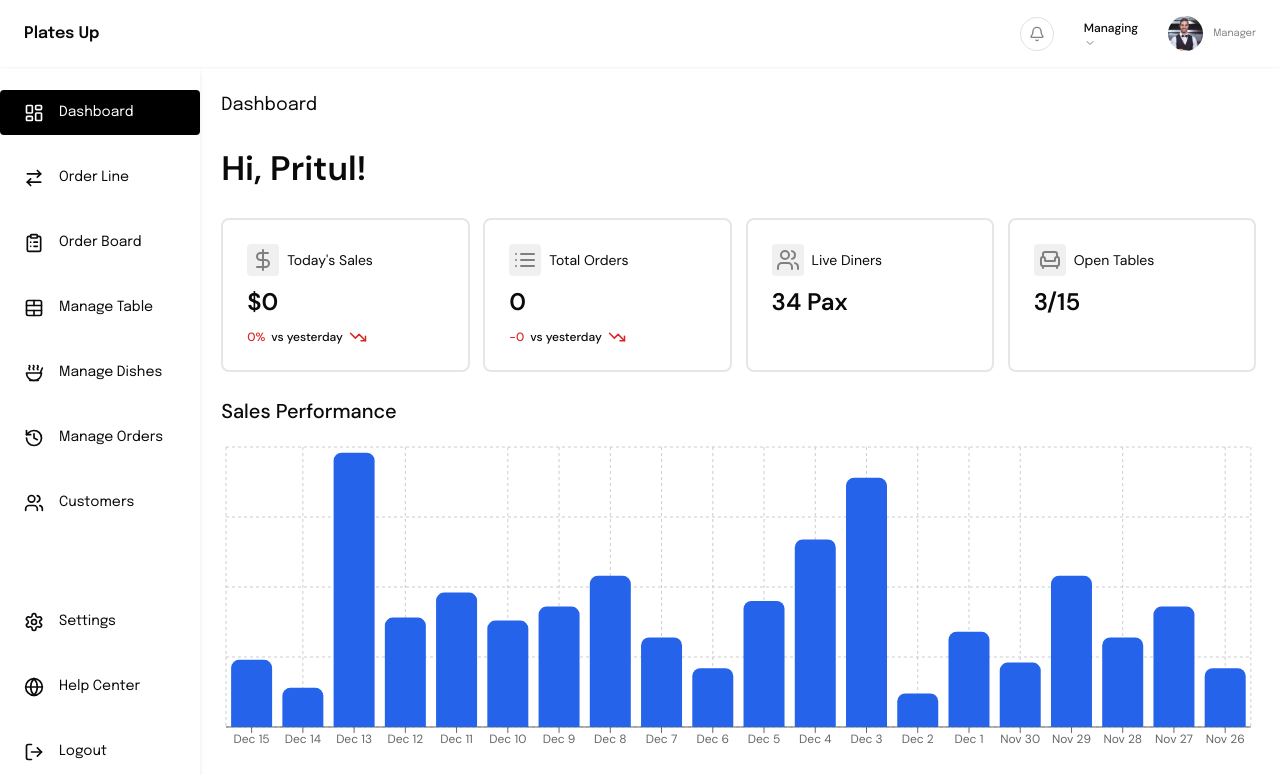
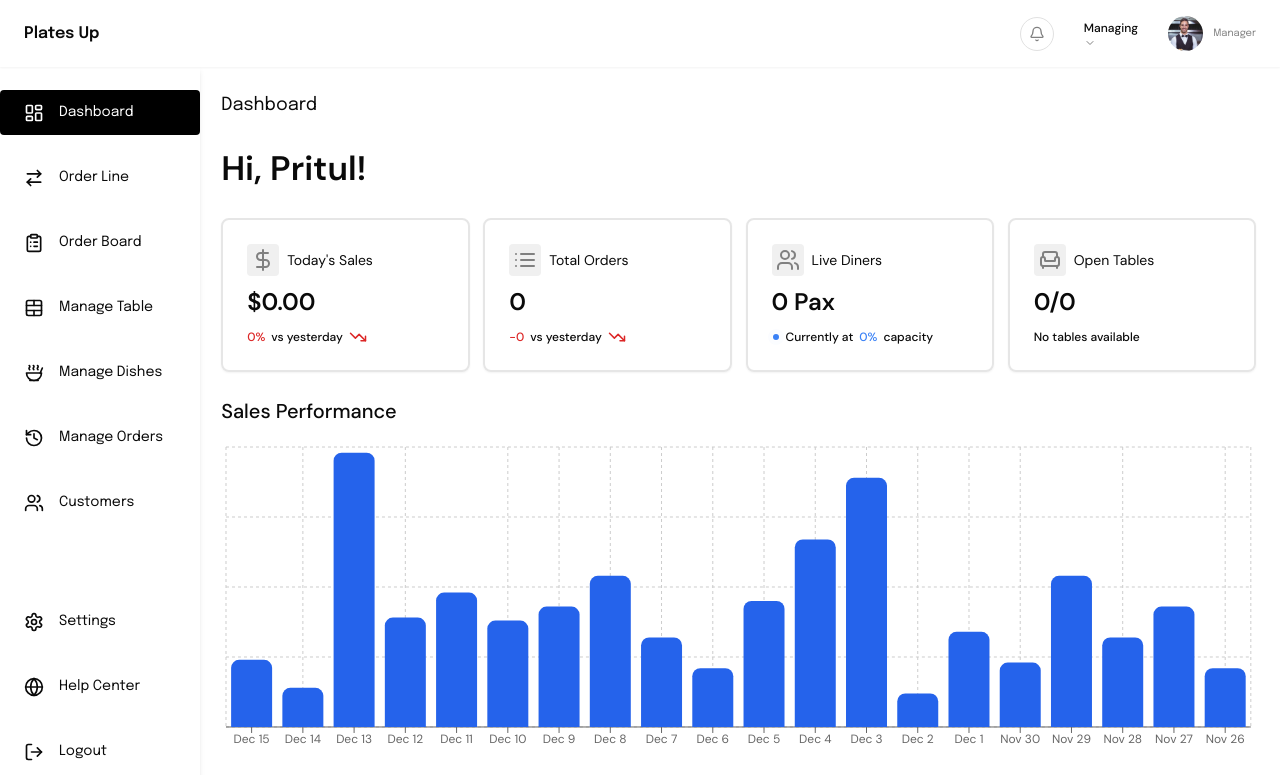
Before and after one commit to pritulgohil/restaurant-pos, a Next.js app: page /pos/dashboard in a window 1280 px wide. Shown: the top 775 px of the page. Built offline with nearby package versions, Linux system fonts and the light colour scheme; no server answers; sample sign-in values are in the browser's storage.

Commit message:
updated api with table info and some conditional rendering for displaying data trends

```diff
--- a/src/app/api/pos/dashboard/[restaurantId]/route.js
+++ b/src/app/api/pos/dashboard/[restaurantId]/route.js
@@ -1,6 +1,7 @@
 import { NextResponse } from "next/server";
 import dbConnect from "@/lib/dbConnect";
 import Order from "@/models/order";
+import Table from "@/models/table";
 import jwt from "jsonwebtoken";
 import mongoose from "mongoose";
 
@@ -31,7 +32,7 @@ export async function GET(req, { params }) {
     // ============================
     // Validate restaurantId
     // ============================
-    const { restaurantId } = await params;
+    const { restaurantId } = params;
     if (!restaurantId) {
       return NextResponse.json(
         { error: "Restaurant ID is required" },
@@ -42,7 +43,7 @@ export async function GET(req, { params }) {
     const restaurantObjectId = new mongoose.Types.ObjectId(restaurantId);
 
     // ============================
-    // Dates: Today & Yesterday
+    // Dates: Today & Yesterday (LOCAL → UTC)
     // ============================
     const now = new Date();
 
@@ -69,6 +70,7 @@ export async function GET(req, { params }) {
     // Yesterday
     const yesterdayDate = new Date(now);
     yesterdayDate.setDate(yesterdayDate.getDate() - 1);
+
     const yesterdayStartLocal = new Date(
       yesterdayDate.getFullYear(),
       yesterdayDate.getMonth(),
@@ -88,21 +90,14 @@ export async function GET(req, { params }) {
       999
     );
 
-    // Convert to UTC
-    const todayStartUTC = new Date(
-      todayStartLocal.getTime() - todayStartLocal.getTimezoneOffset() * 60000
-    );
-    const todayEndUTC = new Date(
-      todayEndLocal.getTime() - todayEndLocal.getTimezoneOffset() * 60000
-    );
-    const yesterdayStartUTC = new Date(
-      yesterdayStartLocal.getTime() -
-        yesterdayStartLocal.getTimezoneOffset() * 60000
-    );
-    const yesterdayEndUTC = new Date(
-      yesterdayEndLocal.getTime() -
-        yesterdayEndLocal.getTimezoneOffset() * 60000
-    );
+    // Convert Local → UTC
+    const toUTC = (date) =>
+      new Date(date.getTime() - date.getTimezoneOffset() * 60000);
+
+    const todayStartUTC = toUTC(todayStartLocal);
+    const todayEndUTC = toUTC(todayEndLocal);
+    const yesterdayStartUTC = toUTC(yesterdayStartLocal);
+    const yesterdayEndUTC = toUTC(yesterdayEndLocal);
 
     // ============================
     // Fetch orders
@@ -119,41 +114,82 @@ export async function GET(req, { params }) {
     ]);
 
     // ============================
-    // Compute totals
+    // Fetch tables (LIVE occupancy)
+    // ============================
+    const tables = await Table.find({
+      restaurantId: restaurantObjectId,
+    });
+
+    // ============================
+    // Helpers
     // ============================
     const computeTotal = (orders) =>
       orders.reduce((sum, o) => sum + (o.totalPayable || 0), 0);
 
+    // ============================
+    // Orders data
+    // ============================
+    const todayTotal = computeTotal(todayOrders);
+    const yesterdayTotal = computeTotal(yesterdayOrders);
+
+    // ============================
+    // Table occupancy calculations
+    // ============================
+    const totalTables = tables.length;
+
+    const occupiedTables = tables.filter((t) => t.isOccupied).length;
+
+    const totalCapacity = tables.reduce(
+      (sum, t) => sum + (t.occupancy || 0),
+      0
+    );
+
+    const currentPeople = tables.reduce(
+      (sum, t) => sum + (t.peopleCount || 0),
+      0
+    );
+
+    const occupancyPercentage =
+      totalCapacity > 0
+        ? Number(((currentPeople / totalCapacity) * 100).toFixed(2))
+        : 0;
+
+    // ============================
+    // Final dashboard response
+    // ============================
     const dashboardData = {
       orders: {
         today: {
           count: todayOrders.length,
-          totalPayable: computeTotal(todayOrders),
+          totalPayable: todayTotal,
         },
         yesterday: {
           count: yesterdayOrders.length,
-          totalPayable: computeTotal(yesterdayOrders),
+          totalPayable: yesterdayTotal,
         },
       },
       summary: {
-        percentageChange: (() => {
-          const todayTotal = computeTotal(todayOrders);
-          const yesterdayTotal = computeTotal(yesterdayOrders);
-          if (yesterdayTotal > 0)
-            return Number(
-              (((todayTotal - yesterdayTotal) / yesterdayTotal) * 100).toFixed(
-                2
+        percentageChange:
+          yesterdayTotal > 0
+            ? Number(
+                (
+                  ((todayTotal - yesterdayTotal) / yesterdayTotal) *
+                  100
+                ).toFixed(2)
               )
-            );
-          if (todayTotal > 0) return 100;
-          return 0;
-        })(),
+            : todayTotal > 0
+            ? 100
+            : 0,
+      },
+      tables: {
+        totalTables,
+        occupiedTables,
+        totalCapacity,
+        currentPeople,
+        occupancyPercentage,
       },
     };
 
-    // ============================
-    // Return organized response
-    // ============================
     return NextResponse.json(dashboardData, { status: 200 });
   } catch (error) {
     console.error("Error fetching dashboard totals:", error);
--- a/src/app/components/Pos/Dashboard/DashboardTop.jsx
+++ b/src/app/components/Pos/Dashboard/DashboardTop.jsx
@@ -10,6 +10,9 @@ import {
 } from "lucide-react";
 
 const DashboardTop = ({ data }) => {
+  const availableTables =
+    data?.tables?.totalTables - data?.tables?.occupiedTables || 0;
+  const occupancyPercentage = data?.tables?.occupancyPercentage || 0;
   return (
     <div className={styles.mainContainer}>
       <div className={styles.welcomeContainer}>
@@ -20,7 +23,7 @@ const DashboardTop = ({ data }) => {
       </div>
 
       <div className={styles.overviewCardsContainer}>
-        <div className={styles.overviewCard}>
+        <div className={`${styles.overviewCard} shadow-sm`}>
           <div className={styles.cardHeaderContainer}>
             <div className={styles.cardIcon}>
               <DollarSign />
@@ -28,7 +31,7 @@ const DashboardTop = ({ data }) => {
             <div className={styles.cardHeader}>Today's Sales</div>
           </div>
           <div className={styles.cardData}>
-            ${data?.orders.today.totalPayable || 0}
+            ${data?.orders.today.totalPayable?.toFixed(2) || "0.00"}
           </div>
           <div className={styles.comparison}>
             {data?.summary?.percentageChange >= 0 ? (
@@ -51,7 +54,7 @@ const DashboardTop = ({ data }) => {
           </div>
         </div>
 
-        <div className={styles.overviewCard}>
+        <div className={`${styles.overviewCard} shadow-sm`}>
           <div className={styles.cardHeaderContainer}>
             <div className={styles.cardIcon}>
               <List />
@@ -89,24 +92,72 @@ const DashboardTop = ({ data }) => {
           </div>
         </div>
 
-        <div className={styles.overviewCard}>
+        <div className={`${styles.overviewCard} shadow-sm`}>
           <div className={styles.cardHeaderContainer}>
             <div className={styles.cardIcon}>
               <Users />
             </div>
             <div className={styles.cardHeader}>Live Diners</div>
           </div>
-          <div className={styles.cardData}>34 Pax</div>
+          <div className={styles.cardData}>
+            {data?.tables?.currentPeople || 0} Pax
+          </div>
+          <div className={styles.comparison}>
+            <div className={styles.indicatorWrapper}>
+              {/* Outer ping ring */}
+              <span
+                className={`animate-ping ${styles.ping} ${
+                  occupancyPercentage <= 33
+                    ? "border-blue-500"
+                    : occupancyPercentage <= 66
+                    ? "border-amber-500"
+                    : "border-red-500"
+                }`}
+              ></span>
+              {/* Inner solid dot */}
+              <span
+                className={`${
+                  occupancyPercentage <= 33
+                    ? "bg-blue-500"
+                    : occupancyPercentage <= 66
+                    ? "bg-amber-500"
+                    : "bg-red-500"
+                } ${styles.dot}`}
+              ></span>
+            </div>
+            Currently at{" "}
+            <span
+              className={`${
+                occupancyPercentage <= 33
+                  ? "text-blue-500"
+                  : occupancyPercentage <= 66
+                  ? "text-amber-500"
+                  : "text-red-500"
+              }`}
+            >
+              {occupancyPercentage}%
+            </span>{" "}
+            capacity{" "}
+          </div>
         </div>
 
-        <div className={styles.overviewCard}>
+        <div className={`${styles.overviewCard} shadow-sm`}>
           <div className={styles.cardHeaderContainer}>
             <div className={styles.cardIcon}>
               <Armchair />
             </div>
             <div className={styles.cardHeader}>Open Tables</div>
           </div>
-          <div className={styles.cardData}>3/15</div>
+          <div className={styles.cardData}>
+            {data?.tables?.occupiedTables || 0}/{data?.tables?.totalTables || 0}
+          </div>
+          <div className={styles.comparison}>
+            {availableTables > 0
+              ? `${availableTables} table${
+                  availableTables > 1 ? "s" : ""
+                } available now`
+              : "No tables available"}
+          </div>
         </div>
       </div>
     </div>
--- a/src/app/components/Pos/Dashboard/DashboardTop.module.css
+++ b/src/app/components/Pos/Dashboard/DashboardTop.module.css
@@ -55,3 +55,30 @@
   align-items: center;
   gap: 6px;
 }
+
+.indicatorWrapper {
+  position: relative;
+  width: 8px;
+  height: 8px;
+}
+
+.dot {
+  position: absolute;
+  width: 6px;
+  height: 6px;
+  border-radius: 50%;
+  top: 1px;
+  left: 1px;
+  z-index: 2;
+}
+
+.ping {
+  position: absolute;
+  width: 8px;
+  height: 8px;
+  border-radius: 50%;
+  border-width: 2px;
+  border-style: solid;
+  z-index: 1;
+  opacity: 1;
+}
```
